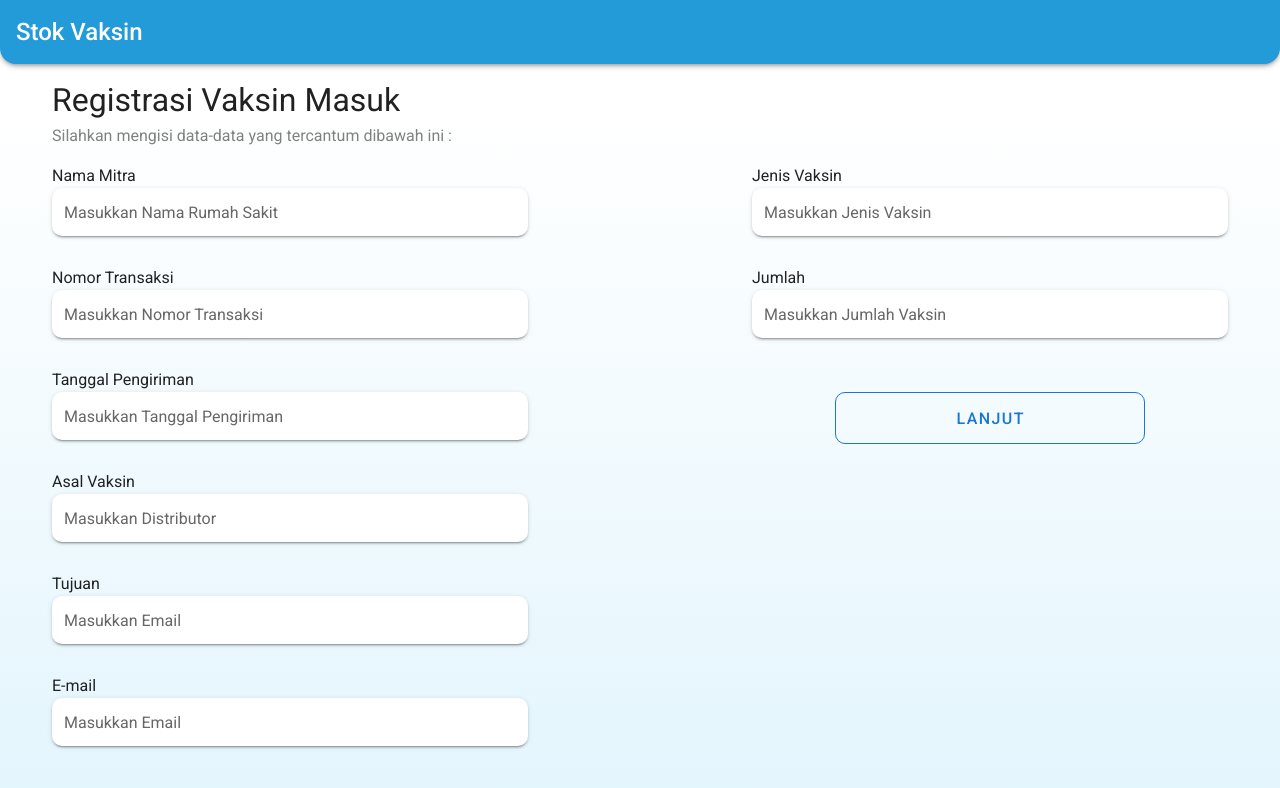
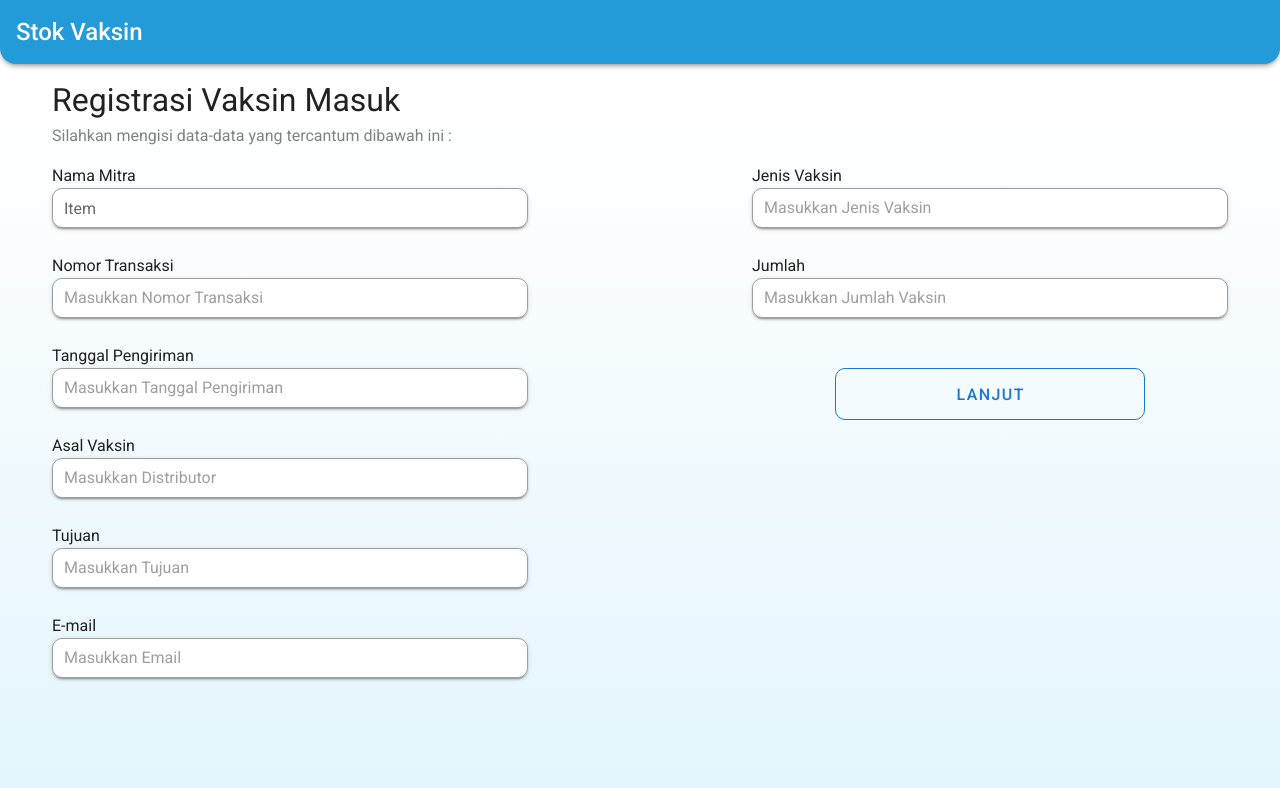
Before and after one commit to VaccineCaps/Front-End, a Vue app: page /admin/stok-vaksin/laporan-baru/registrasi-vaksin-masuk in a window 1280 px wide. Shown: the top 788 px of the page. Built offline with nearby package versions, Linux system fonts and the light colour scheme.

Commit message:
New Commit

```diff
--- a/src/components/stokVaksin/Masuk.vue
+++ b/src/components/stokVaksin/Masuk.vue
@@ -17,7 +17,6 @@
           class="rounded-xl"
           placeholder=" Masukkan hal yang ingin dicari"
           outlined
-          color="primary"
           x-small
         >
         </v-text-field>
--- a/src/views/Stok/vaksin-keluar.vue
+++ b/src/views/Stok/vaksin-keluar.vue
@@ -14,6 +14,8 @@
               Nama Rumah Sakit
             </body>
             <v-text-field
+              outlined
+              dense
               solo
               label="Masukkan Nama Rumah Sakit"
               class="fields"
@@ -22,6 +24,8 @@
               Nomor Transaksi
             </body>
             <v-text-field
+              outlined
+              dense
               solo
               label="Masukkan Nomor Transaksi"
               class="fields"
@@ -30,6 +34,8 @@
               Tanggal Pengiriman
             </body>
             <v-text-field
+              outlined
+              dense
               solo
               label="Masukkan Tanggal Pengiriman"
               class="fields"
@@ -38,6 +44,8 @@
               Distributor
             </body>
             <v-text-field
+              outlined
+              dense
               solo
               label="Masukkan Distributor"
               class="fields"
@@ -46,6 +54,8 @@
               Email
             </body>
             <v-text-field
+              outlined
+              dense
               solo
               label="Masukkan Email"
               class="fields"
@@ -57,6 +67,8 @@
               Jenis Vaksin
             </body>
             <v-text-field
+              outlined
+              dense
               solo
               label="Masukkan Jenis Vaksin"
               class="fields"
@@ -65,6 +77,8 @@
               Jumlah
             </body>
             <v-text-field
+              outlined
+              dense
               solo
               label="Masukkan Jumlah Vaksin"
               class="fields"
--- a/src/views/Stok/vaksin-masuk.vue
+++ b/src/views/Stok/vaksin-masuk.vue
@@ -13,49 +13,122 @@
             <body>
               Nama Mitra
             </body>
+            <v-dialog ref="dialog" v-model="modals" persistent width="290px">
+              <template v-slot:activator="{ on, attrs }">
                 <v-text-field
+                  v-model="gassList"
+                  v-bind="attrs"
+                  v-on="on"
+                  outlined
                   solo
-              label="Masukkan Nama Rumah Sakit"
+                  dense
                   class="fields"
+                  :error-messages="selectErrors"
+                  label="Item"
+                  required
+                  @change="$v.select.$touch()"
+                  @blur="$v.select.$touch()"
                 ></v-text-field>
+              </template>
+              <v-card>
+                <v-card-title>Select Country</v-card-title>
+                <v-divider></v-divider>
+                <v-card-text style="height: 300px">
+                  <v-radio-group column v-model="input">
+                    <v-radio label="Bahamas, The" value="bahamass"></v-radio>
+                    <v-radio label="Bahamas, The" value="bahamasa"></v-radio>
+                    <v-radio label="Bahamas, The" value="bahamasd"></v-radio>
+                    <v-radio label="Bahamas, The" value="bahamasw"></v-radio>
+                  </v-radio-group>
+                </v-card-text>
+                <v-divider></v-divider>
+                <v-card-actions>
+                  <v-btn color="blue darken-1" text @click="dialog = false">
+                    Close
+                  </v-btn>
+                  <v-btn color="blue darken-1" text @click="inputList">
+                    Save
+                  </v-btn>
+                </v-card-actions>
+              </v-card>
+            </v-dialog>
+
             <body>
               Nomor Transaksi
             </body>
             <v-text-field
+              outlined
+              dense
               solo
-              label="Masukkan Nomor Transaksi"
+              placeholder="Masukkan Nomor Transaksi"
               class="fields"
             ></v-text-field>
             <body>
               Tanggal Pengiriman
             </body>
+            <v-dialog
+              ref="dialog"
+              v-model="modal"
+              :return-value.sync="date"
+              persistent
+              width="290px"
+            >
+              <template v-slot:activator="{ on, attrs }">
                 <v-text-field
+                  outlined
+                  dense
                   solo
-              label="Masukkan Tanggal Pengiriman"
                   class="fields"
+                  v-model="date"
+                  placeholder="Masukkan Tanggal Pengiriman"
+                  v-bind="attrs"
+                  v-on="on"
                 ></v-text-field>
+              </template>
+              <v-date-picker
+                v-model="date"
+                no-title
+                @input="menu1 = false"
+                scrollable
+              >
+                <v-spacer></v-spacer>
+                <v-btn text color="primary" @click="modal = false">
+                  Cancel
+                </v-btn>
+                <v-btn text color="primary" @click="$refs.dialog.save(date)">
+                  OK
+                </v-btn>
+              </v-date-picker>
+            </v-dialog>
+
             <body>
               Asal Vaksin
             </body>
             <v-text-field
+              outlined
+              dense
               solo
-              label="Masukkan Distributor"
+              placeholder="Masukkan Distributor"
               class="fields"
             ></v-text-field>
             <body>
               Tujuan
             </body>
             <v-text-field
+              outlined
+              dense
               solo
-              label="Masukkan Email"
+              placeholder="Masukkan Tujuan"
               class="fields"
             ></v-text-field>
             <body>
               E-mail
             </body>
             <v-text-field
+              outlined
+              dense
               solo
-              label="Masukkan Email"
+              placeholder="Masukkan Email"
               class="fields"
             ></v-text-field>
           </v-col>
@@ -65,16 +138,20 @@
               Jenis Vaksin
             </body>
             <v-text-field
+              outlined
+              dense
               solo
-              label="Masukkan Jenis Vaksin"
+              placeholder="Masukkan Jenis Vaksin"
               class="fields"
             ></v-text-field>
             <body>
               Jumlah
             </body>
             <v-text-field
+              outlined
+              dense
               solo
-              label="Masukkan Jumlah Vaksin"
+              placeholder="Masukkan Jumlah Vaksin"
               class="fields"
             ></v-text-field>
             <br />
@@ -95,13 +172,37 @@
 </template>
 
 <script>
-export default {};
+export default {
+  data: () => ({
+    modal: false,
+    gass: false,
+    dialogm1: "",
+    dialog: false,
+    items: null,
+    itemss: [
+      "Item 1",
+      "Item 2",
+      "Item 3",
+      "Item 4",
+      "Item 5",
+      "Item 6",
+      "Item 7",
+      "Item 8",
+    ],
+  }),
+  methods: {
+    inputList() {
+      this.input.push(this.gassList);
+    },
+  },
+};
 </script>
 
 <style>
 p {
   color: rgba(0, 0, 0, 0.493);
 }
+
 .fields {
   border-radius: 10px;
 }
```
Also changed, not shown: src/views/up-comming.vue (added). Lines whose indentation alone changed are shown as unchanged.
